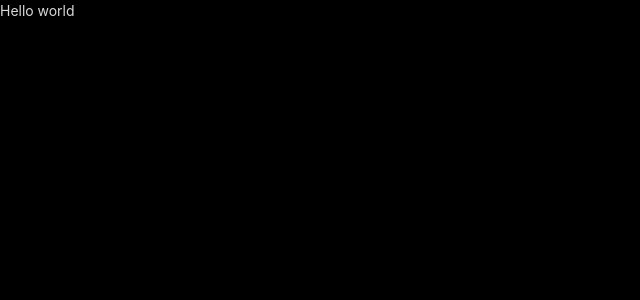
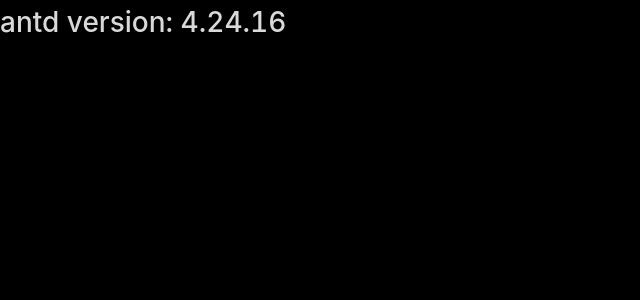
Before and after one commit to DefiStacker-hackathon/DefiStacker, a React (Vite) app in the folder frontend/: page / in a window 1280 px wide. Shown: the top 300 px of the page, without its empty margins (0-640 px from the left). Built offline with nearby package versions, Linux system fonts and the light colour scheme.

Commit message:
chore: create components folder with placeholder component (ANTVersion)

```diff
--- a/frontend/src/App.tsx
+++ b/frontend/src/App.tsx
@@ -1,5 +1,11 @@
 import * as React from "react";
 
-const App: React.FC = () => <div>Hello world</div>;
+import { ANTVersion } from "./components";
+
+const App: React.FC = () => (
+  <div>
+    <ANTVersion />
+  </div>
+);
 
 export { App };
--- /dev/null
+++ b/frontend/src/components/ANTVersion.tsx
@@ -0,0 +1,6 @@
+import * as React from "react";
+import { version } from "antd";
+
+const ANTVersion: React.FC = () => <h1>antd version: {version}</h1>;
+
+export { ANTVersion };
--- /dev/null
+++ b/frontend/src/components/index.ts
@@ -0,0 +1,3 @@
+import { ANTVersion } from "./ANTVersion";
+
+export { ANTVersion };
```
